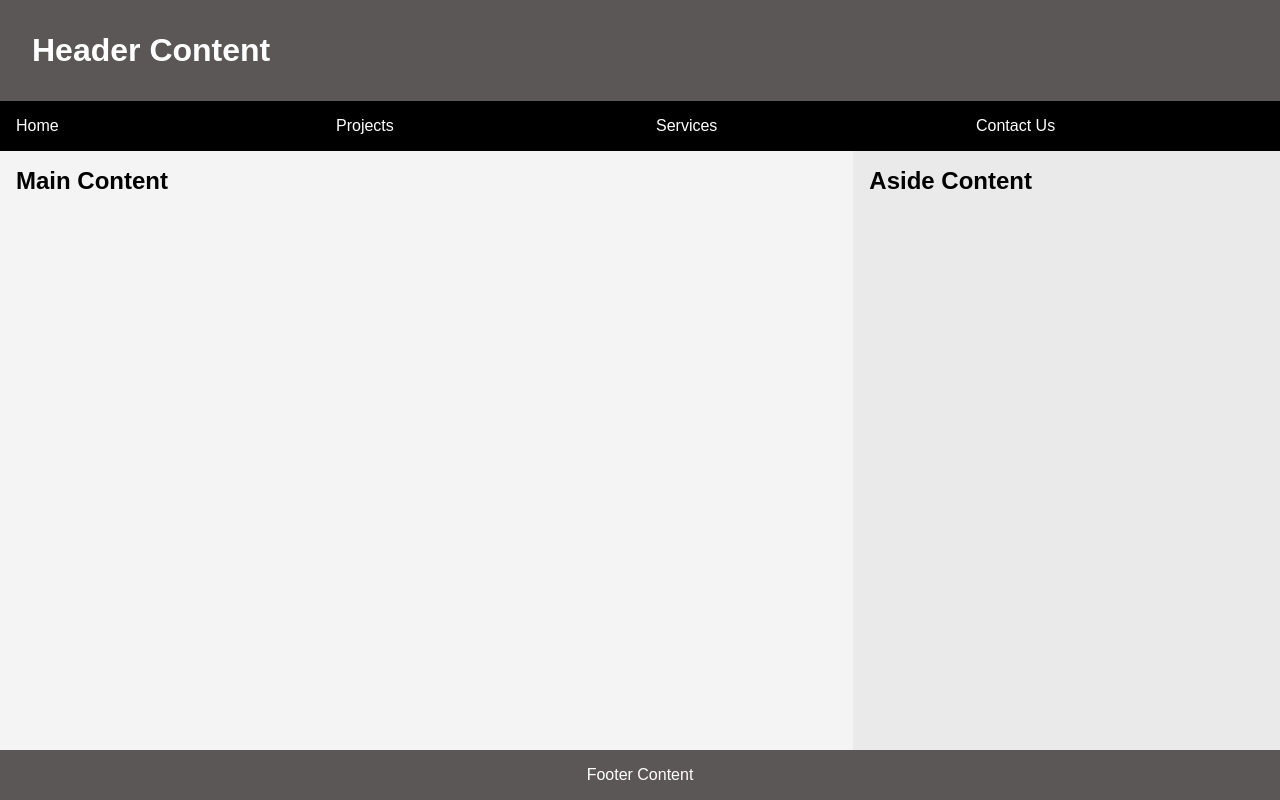
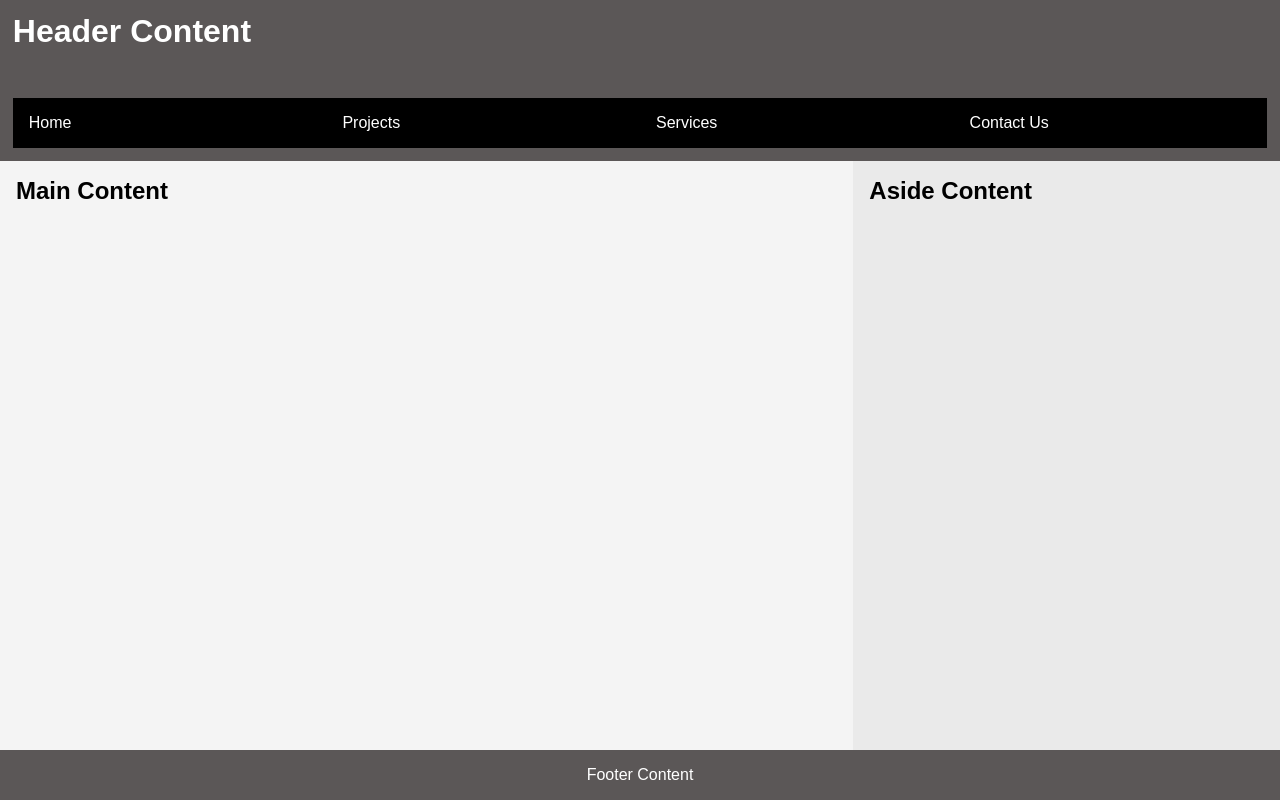
Before and after one commit to sorayaskavinski/wdd131, a plain HTML site: page week01/basic-layout.html in a window 1280 px wide. Drawn offline with Linux system fonts and the light colour scheme.

Commit message:
corrected

```diff
--- a/week01/basic-layout.html
+++ b/week01/basic-layout.html
@@ -4,21 +4,20 @@
     <meta charset="UTF-8">
     <meta name="viewport" content="width=device-width, initial-scale=1.0">
     <link rel="stylesheet" href="styles/layout.css">
-    <title>Soraya Skavinski - WDD131</title>
+    <title>Soraya Skavinski - "WDD131"</title>
 
 </head>
 <body>
     <header class="header">
         <h1>Header Content</h1>
+
+        <nav class="navbar">
+          <a href="#home">Home</a>
+          <a href="#projects">Projects</a>
+          <a href="#services">Services</a>
+          <a href="#contact">Contact Us</a>
+        </nav>
     </header>
-    <nav class="navbar">
-        <a href="#home">Home</a>
-        <a href="#projects">Projects</a>
-        <a href="#services">Services</a>
-        <a href="#contact">Contact Us</a>
-      </nav>
-
-
 
       <div class="container">
 
--- a/week01/styles/layout.css
+++ b/week01/styles/layout.css
@@ -16,7 +16,7 @@
   .header {
     background-color: #5b5757;
     color: #fff;
-    padding: 2rem;
+    padding: .8rem;
     text-align: left;
   }
 
@@ -24,16 +24,13 @@
     background-color: #000000;
     display: grid;
     grid-template-columns: 3fr 3fr 3fr 3fr;
-    padding: 0;
-    margin-top: 0;
-    margin-bottom: 0;
+    margin-top: 3rem;
   }
 
   .navbar a {
     color: #fff;
     text-decoration: none;
     padding: 1rem;
-    border-radius: 0.1px;
   }
 
   .navbar a:hover {
```
